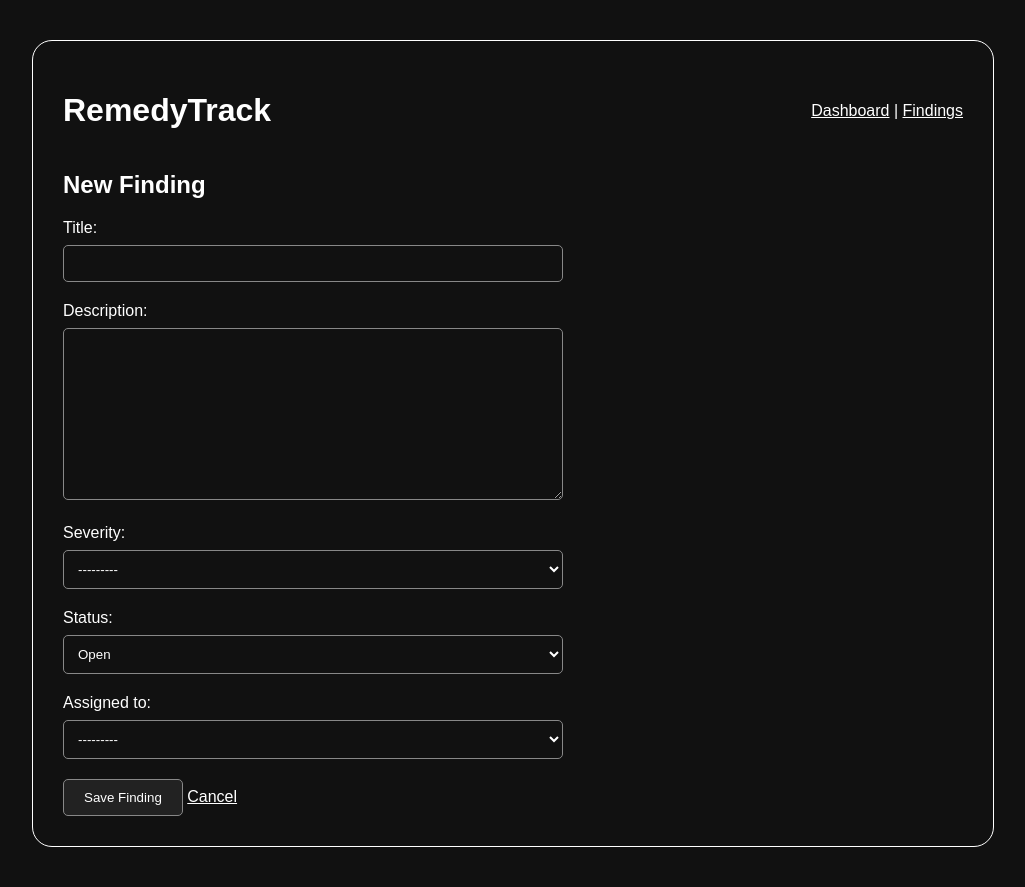
After one commit to chandlercrist/remedy-track, a Django app: page /findings/new/ in a window 1280 px wide. The commit adds this page. Shown: the whole page, without its empty margins (127-1152 px from the left). Run offline with Django 5.2, Linux system fonts and the light colour scheme; the visitor is signed in with stand-in values (Sample User, id 1); data comes from the database, SQL or seed files in the repository; parts of the project's set-up code (start-up, migrations or seed data) failed here and were passed over.

Commit message:
Add finding creation form and validation

```diff
--- /dev/null
+++ b/findings/forms.py
@@ -0,0 +1,15 @@
+
+from django import forms
+from .models import Finding
+
+
+class FindingForm(forms.ModelForm):
+    class Meta:
+        model = Finding
+        fields = [
+            "title",
+            "description",
+            "severity",
+            "status",
+            "assigned_to",
+        ]
--- /dev/null
+++ b/findings/templates/findings/finding_form.html
@@ -0,0 +1,86 @@
+
+<!DOCTYPE html>
+<html lang="en">
+<head>
+    <meta charset="UTF-8">
+    <title>RemedyTrack - New Finding</title>
+    <style>
+        body {
+            background: #111;
+            color: white;
+            font-family: Arial, sans-serif;
+            margin: 40px;
+        }
+
+        .container {
+            border: 1px solid white;
+            border-radius: 20px;
+            padding: 30px;
+            max-width: 900px;
+            margin: auto;
+        }
+
+        .header {
+            display: flex;
+            justify-content: space-between;
+            align-items: center;
+        }
+
+        a {
+            color: white;
+        }
+
+        form p {
+            margin-bottom: 20px;
+        }
+
+        form label {
+            display: block;
+            margin-bottom: 8px;
+        }
+
+        form input, form textarea, form select {
+            background: #111;
+            color: white;
+            border: 1px solid #888;
+            border-radius: 5px;
+            padding: 10px;
+            width: 100%;
+            max-width: 500px;
+            box-sizing: border-box;
+        }
+
+        button {
+            background: #222;
+            color: white;
+            border: 1px solid #888;
+            border-radius: 5px;
+            padding: 10px 20px;
+            cursor: pointer;
+        }
+    </style>
+</head>
+<body>
+    <div class="container">
+
+        <div class="header">
+            <h1>RemedyTrack</h1>
+            <nav>
+                <a href="{% url 'dashboard' %}">Dashboard</a> |
+                <a href="{% url 'finding_list' %}">Findings</a>
+            </nav>
+        </div>
+
+        <h2>New Finding</h2>
+
+        <form method="post">
+            {% csrf_token %}
+            {{ form.as_p }}
+
+            <button type="submit">Save Finding</button>
+            <a href="{% url 'finding_list' %}">Cancel</a>
+        </form>
+
+    </div>
+</body>
+</html>
--- a/findings/urls.py
+++ b/findings/urls.py
@@ -1,4 +1,3 @@
-
 
 from django.urls import path
 from . import views
@@ -6,4 +5,5 @@ from . import views
 urlpatterns = [
     path("", views.dashboard, name="dashboard"),
     path("findings/", views.finding_list, name="finding_list"),
+    path("findings/new/", views.finding_create, name="finding_create"),
 ]
--- a/findings/views.py
+++ b/findings/views.py
@@ -1,7 +1,10 @@
 
-from django.contrib.auth.decorators import login_required
-from django.shortcuts import render
+
+from django.contrib.auth.decorators import login_required, permission_required
+from django.shortcuts import redirect, render
+from .forms import FindingForm
 from .models import Finding
+
 
 
 @login_required(login_url="/admin/login/")
@@ -42,3 +45,22 @@ def finding_list(request):
     }
 
     return render(request, "findings/finding_list.html", context)
+
+
+@login_required(login_url="/admin/login/")
+@permission_required("findings.add_finding", raise_exception=True)
+def finding_create(request):
+    if request.method == "POST":
+        form = FindingForm(request.POST)
+
+        if form.is_valid():
+            form.save()
+            return redirect("finding_list")
+    else:
+        form = FindingForm()
+
+    return render(
+        request,
+        "findings/finding_form.html",
+        {"form": form}
+    )
```
Also changed, not shown: findings/templates/findings/finding_list.html (+9 -0 lines).
